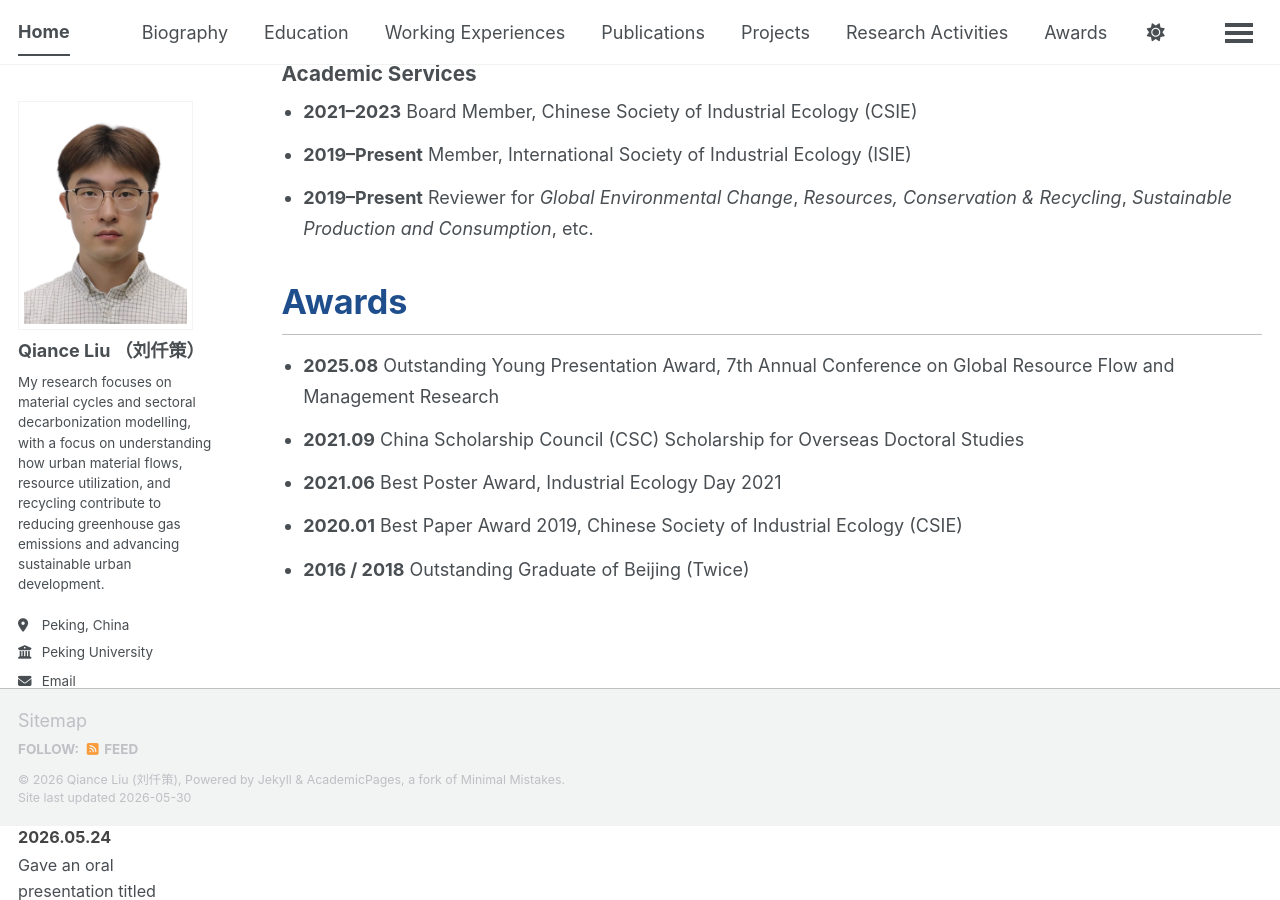
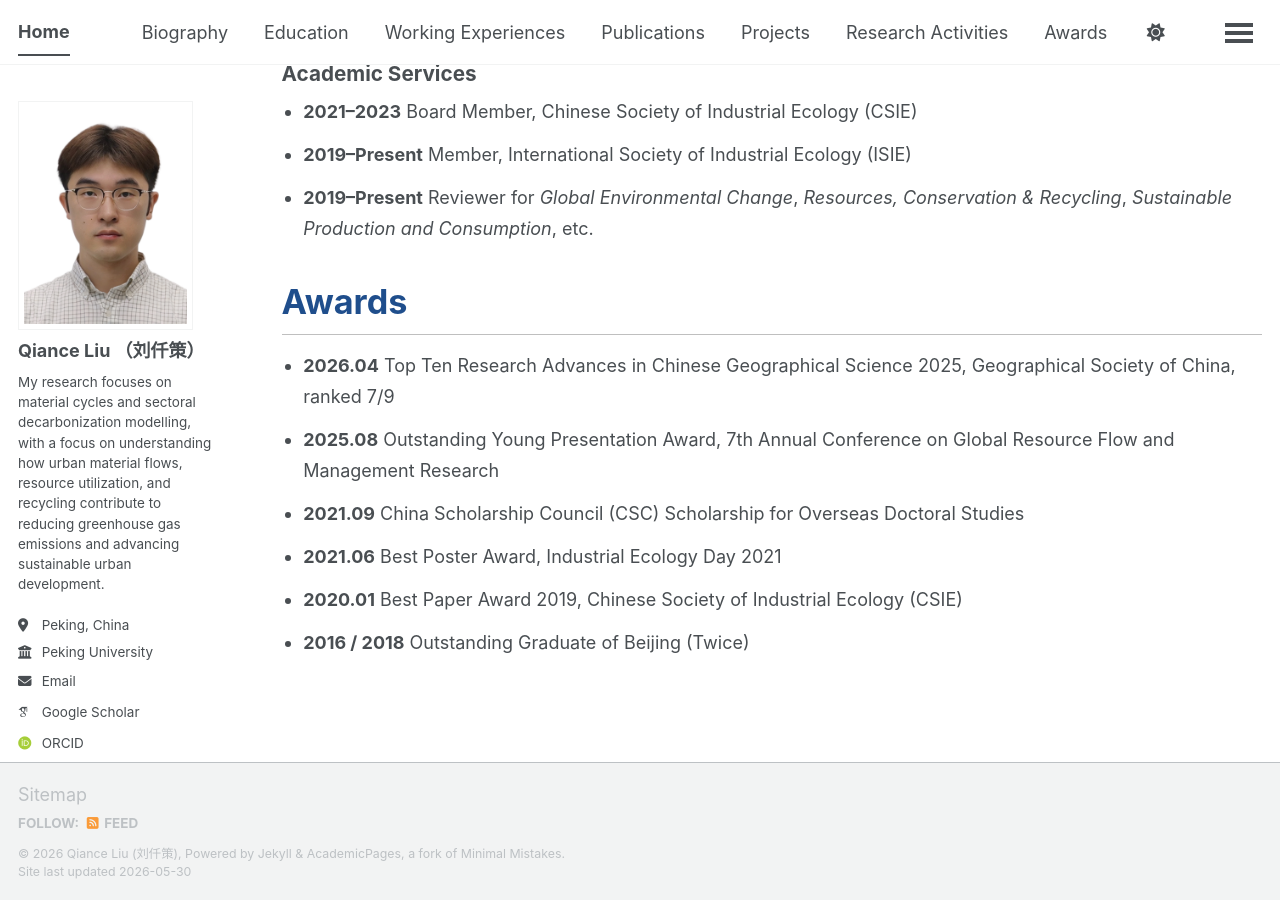
Before and after one commit to QianceLIU/qianceliu.github.io, a Jekyll site: the page built from _pages/about.md, in a window 1280 px wide and 900 px high, scrolled down 4945 px. Built offline with Jekyll 4.4.1, drawn with Linux system fonts in a browser that asks for light colours; some web fonts are replaced; a script bundle is joined from its source files by our own code; library files that are not in the unit come from our copies.

Commit message:
Update about.md

```diff
--- a/_pages/about.md
+++ b/_pages/about.md
@@ -376,6 +376,7 @@
 <hr class="section-rule">
 
 <ul class="section-list">
+  <li><strong>2026.04</strong> Top Ten Research Advances in Chinese Geographical Science 2025, Geographical Society of China, ranked 7/9</li>
   <li><strong>2025.08</strong> Outstanding Young Presentation Award, 7th Annual Conference on Global Resource Flow and Management Research</li>
   <li><strong>2021.09</strong> China Scholarship Council (CSC) Scholarship for Overseas Doctoral Studies</li>
   <li><strong>2021.06</strong> Best Poster Award, Industrial Ecology Day 2021</li>
```
